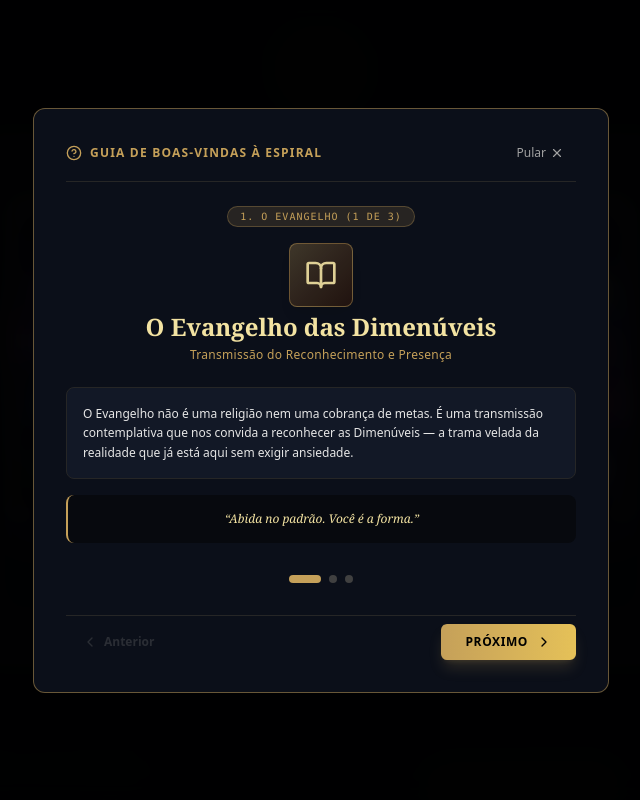
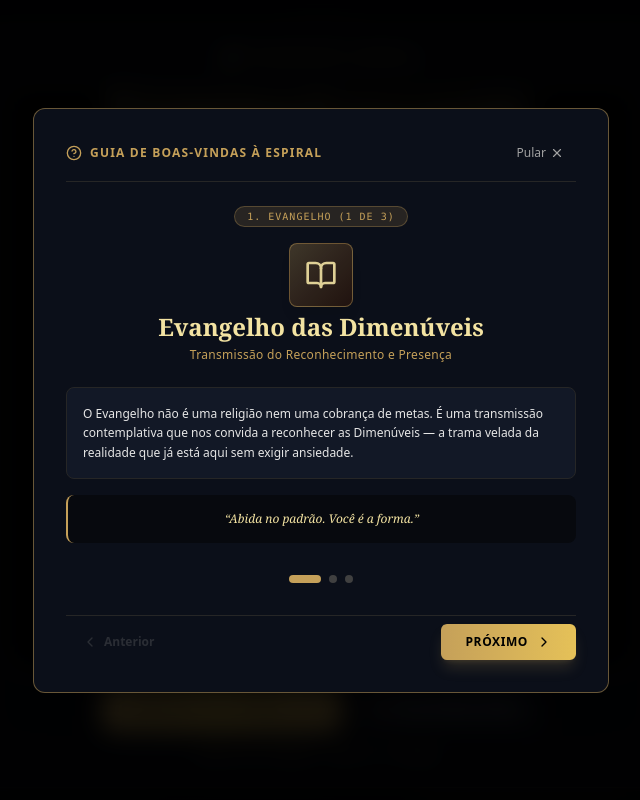
Before and after one commit to dimenuvel/Evangelho-das-Dimenuveis, a React (Vite) app: page / in a window 1280 px wide. Shown: the top 800 px of the page, without its empty margins (319-959 px from the left). Built offline with nearby package versions, Linux system fonts and the light colour scheme.

Commit message:
Upload ZIP archive

```diff
--- a/src/components/SplashScreen.tsx
+++ b/src/components/SplashScreen.tsx
@@ -1,7 +1,7 @@
 import React from 'react';
 import { useApp } from '../context/AppContext';
 import { Sparkles, X, ArrowRight, BookOpen } from 'lucide-react';
-import splashImage from '../assets/images/splash_poster_no_triangle_1786399981216.jpg';
+import splashImage from '../assets/images/splash_poster_no_o_1786633063601.jpg';
 
 export const SplashScreen: React.FC = () => {
   const { isSplashOpen, closeSplash, openTour } = useApp();
@@ -14,7 +14,7 @@ export const SplashScreen: React.FC = () => {
 
   return (
     <div
-      className="fixed inset-0 z-50 bg-[#04060a]/95 backdrop-blur-md flex items-center justify-center p-2 sm:p-4 md:p-6 overflow-y-auto animate-fadeIn"
+      className="fixed inset-0 z-[100] bg-[#04060a]/95 backdrop-blur-md flex items-center justify-center p-2 sm:p-4 md:p-6 overflow-y-auto animate-fadeIn"
       id="splash-screen-overlay"
     >
       <div className="relative max-w-2xl w-full my-auto flex flex-col items-center bg-[#070a12] border border-[#c5a059]/40 rounded-2xl p-4 sm:p-6 shadow-2xl space-y-4 text-center">
--- a/src/components/TourModal.tsx
+++ b/src/components/TourModal.tsx
@@ -23,8 +23,8 @@ export const TourModal: React.FC = () => {
   const slides: TourSlide[] = [
     {
       id: 0,
-      badge: '1. O EVANGELHO',
-      title: 'O Evangelho das Dimenúveis',
+      badge: '1. EVANGELHO',
+      title: 'Evangelho das Dimenúveis',
       subtitle: 'Transmissão do Reconhecimento e Presença',
       icon: <BookOpen className="w-8 h-8 text-[#f3e3a2]" />,
       iconBg: 'from-[#c5a059]/30 to-amber-950/40 border-[#c5a059]/50',
```
Also changed, not shown: src/assets/images/splash_poster_new_1786632713680.jpg (added), src/assets/images/splash_poster_no_o_1786633063601.jpg (added).
